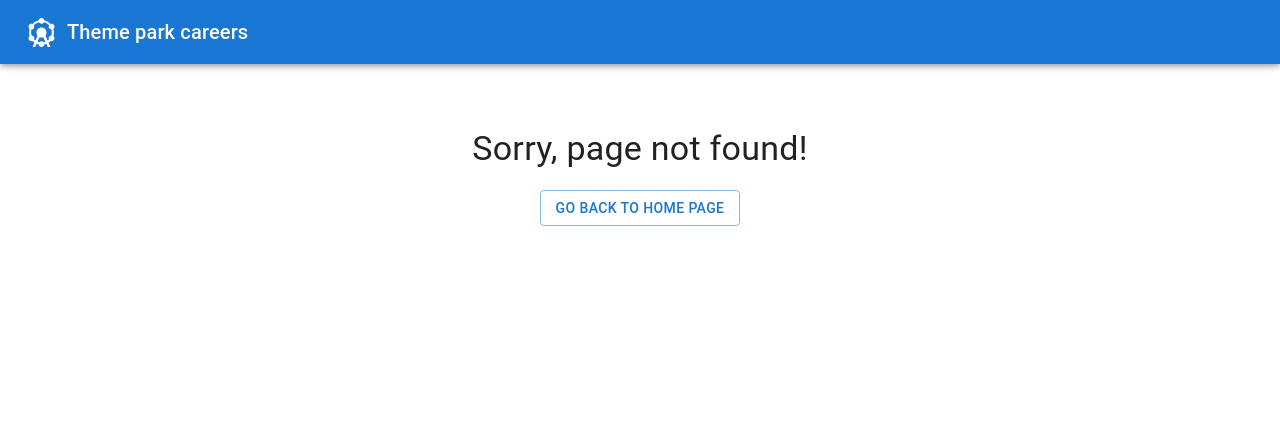
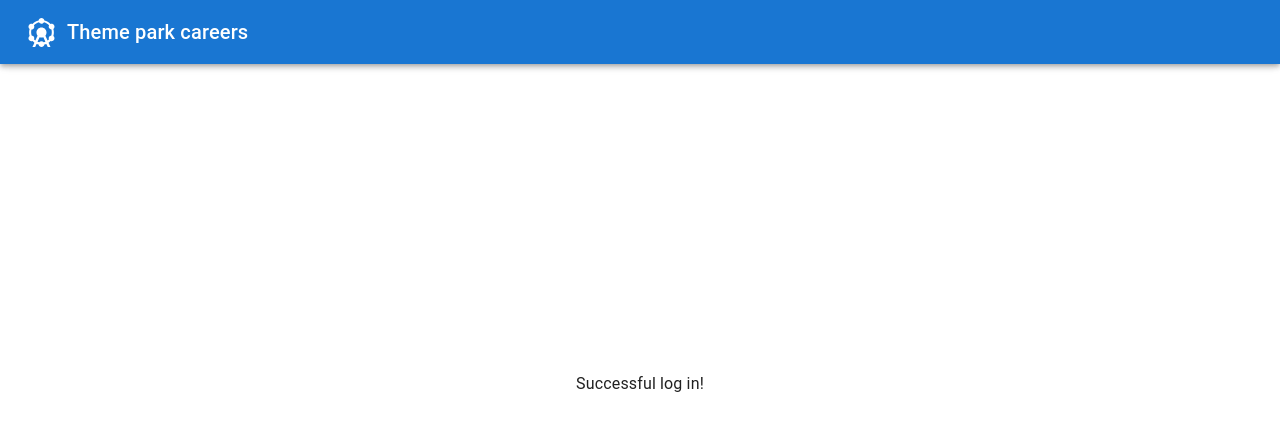
Before and after one commit to ponkinnm/IV1201-frontend, a React (Vite) app: page /user in a window 1280 px wide. Before the commit this address had no page. Shown: the top 430 px of the page. Built offline with nearby package versions, Linux system fonts and the light colour scheme.

Commit message:
Linked sign-in form to a sign-in page

```diff
--- a/src/App.tsx
+++ b/src/App.tsx
@@ -4,6 +4,7 @@ import Header from './components/Header.tsx';
 import HomePage from './pages/HomePage.tsx';
 import NotFound from './pages/NotFound.tsx';
 import ListApplicants from './pages/ListApplicants.tsx';
+import LoggedInUser from './pages/LoggedInUser.tsx';
 
 function App() {
   return (
@@ -14,6 +15,7 @@ function App() {
         <Routes>
           <Route path="/" element={<HomePage />}></Route>
           <Route path="/applicants" element={<ListApplicants />}></Route>
+          <Route path="/user" element={<LoggedInUser />}></Route>
           <Route path="*" element={<NotFound />}></Route>
         </Routes>
       </BrowserRouter>
--- a/src/components/SignInForm.tsx
+++ b/src/components/SignInForm.tsx
@@ -11,12 +11,13 @@ import Stack from '@mui/material/Stack';
 import MuiCard from '@mui/material/Card';
 import { styled } from '@mui/material/styles';
 import ForgotPassword from '../components/ForgotPassword';
+import { useNavigate } from 'react-router-dom';
 
 const Card = styled(MuiCard)(({ theme }) => ({
   display: 'flex',
   flexDirection: 'column',
   alignSelf: 'center',
-  width: '100%',
+  width: '450px',
   padding: theme.spacing(4),
   gap: theme.spacing(2),
   margin: '25%',
@@ -55,6 +56,7 @@ const SignInContainer = styled(Stack)(({ theme }) => ({
 }));
 
 export default function SignIn() {
+  const navigate = useNavigate();
   const [usernameError, setUsernameError] = React.useState(false);
   const [usernameErrorMessage, setUsernameErrorMessage] = React.useState('');
   const [passwordError, setPasswordError] = React.useState(false);
@@ -76,11 +78,7 @@ export default function SignIn() {
     }
     const data = new FormData(event.currentTarget);
 
-    /*TODO: remove this later*/
-    console.log({
-      username: data.get('username'),
-      password: data.get('password'),
-    });
+    navigate("/user");
   };
 
   const validateInputs = () => {
@@ -89,6 +87,7 @@ export default function SignIn() {
 
     let isValid = true;
 
+    /* TODO: Check if username or email is found in the database.
     if (!username.value || !/\S+@\S+\.\S+/.test(username.value)) {
       setUsernameError(true);
       setUsernameErrorMessage('Please enter a valid email address or username.');
@@ -96,8 +95,9 @@ export default function SignIn() {
     } else {
       setUsernameError(false);
       setUsernameErrorMessage('');
-    }
+    }*/
 
+    /* TODO: Check if password is valid
     if (!password.value || password.value.length < 6) {
       setPasswordError(true);
       setPasswordErrorMessage('Password must be at least 6 characters long.');
@@ -106,6 +106,7 @@ export default function SignIn() {
       setPasswordError(false);
       setPasswordErrorMessage('');
     }
+    */
 
     return isValid;
   };
@@ -139,7 +140,7 @@ export default function SignIn() {
                 error={usernameError}
                 helperText={usernameErrorMessage}
                 id="username"
-                type="username"
+                type="text"
                 name="username"
                 placeholder="your@email.com"
                 autoComplete="username"
--- a/src/ListApplicants.css
+++ b/src/container.css
@@ -2,16 +2,18 @@
   display: flex;
   flex-direction: column;
   align-items: center;
-  justify-content: center;
-  width: 100%;
+  justify-content: flex-start;
+  width: 100vw;
+  height: 100vh;
   background-color: #ffffff;
 }
 
 .inner-container {
   display: flex;
+  flex-direction: column;
   justify-content: center;
   align-items: center;
   height: 80vh;
   width: 100vw;
-  overflow: hidden;
+  overflow: visible;
 }
--- a/src/pages/HomePage.tsx
+++ b/src/pages/HomePage.tsx
@@ -10,7 +10,7 @@ function HomePage() {
       <Typography variant="body1" component="p">
         Welcome to Theme park careers!
       </Typography>
-      <Typography variant="body1" component="p" sx={{marginBottom:2}}>
+      <Typography variant="body1" component="p">
         Sign in or create a new account
       </Typography>
       <div className="inner-container">
--- a/src/pages/ListApplicants.tsx
+++ b/src/pages/ListApplicants.tsx
@@ -1,4 +1,4 @@
-import '../ListApplicants.css';
+import '../container.css';
 import ApplicantTable from '../components/ApplicantTable.tsx';
 import { Typography } from '@mui/material';
 
--- /dev/null
+++ b/src/pages/LoggedInUser.tsx
@@ -0,0 +1,14 @@
+import '../container.css';
+import { Typography } from '@mui/material';
+
+function LoggedInUser() {
+  return (
+    <div className="outer-container">
+      <div className="inner-container">
+        <Typography>Successful log in!</Typography>
+      </div>
+    </div>
+  );
+}
+
+export default LoggedInUser;
```
Also changed, not shown: src/pages/UserLoggedIn.tsx (deleted, +0 -9 lines).
